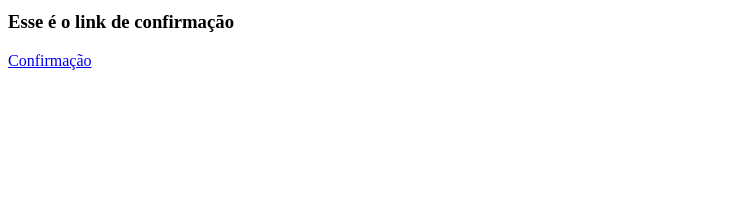
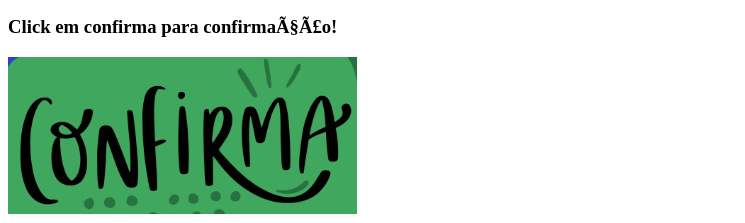
Before and after one commit to renanadk/html-portifolio, a plain HTML site: page index.html in a window 1280 px wide. Shown: the part 574-797 px from the top of the page, without its empty margins (0-745 px from the left). Drawn offline with Linux system fonts and the light colour scheme.

Commit message:
Add files via upload

```diff
--- a/index.html
+++ b/index.html
@@ -1,3 +1,9 @@
+<!D0CTYPE html>
+<html lang="br">
+<head>
+ <meta charset="UFT-8">
+ <TITLE>Convite de Aniversário</title>
+ </head>
 <h1>Convite de Aniversário</h1>
 <h2>🎉 Você está convidado para a festa de aniversário! 🎉</h2>
 
@@ -7,6 +13,7 @@
 <p> 🕒 Horário: [15:00]</p>
 <p> 📍 Local: [Duque de Caxias - RJ]</p>
 <img src="https://raw.githubusercontent.com/appbrewery/webdev/main/birthday-cake3.4.jpeg"/>
-
-<h3>Esse é o link de confirmação</h3>
-<a href="https://www.google.com/maps/@35.7040744,139.5577317,3a,75y,289.6h,87.01t,0.72r/data=!3m6!1e1!3m4!1sgT28ssf0BB2LxZ63JNcL1w!2e0!7i13312!8i6656">Confirmação</a>
+<body>
+<h3>Click em confirma para confirmação!</h3>
+<a href="https://forms.gle/x512DwXbv5vD75Vh8"><img src="./confirmar.png"> </a>
+</body>
```
